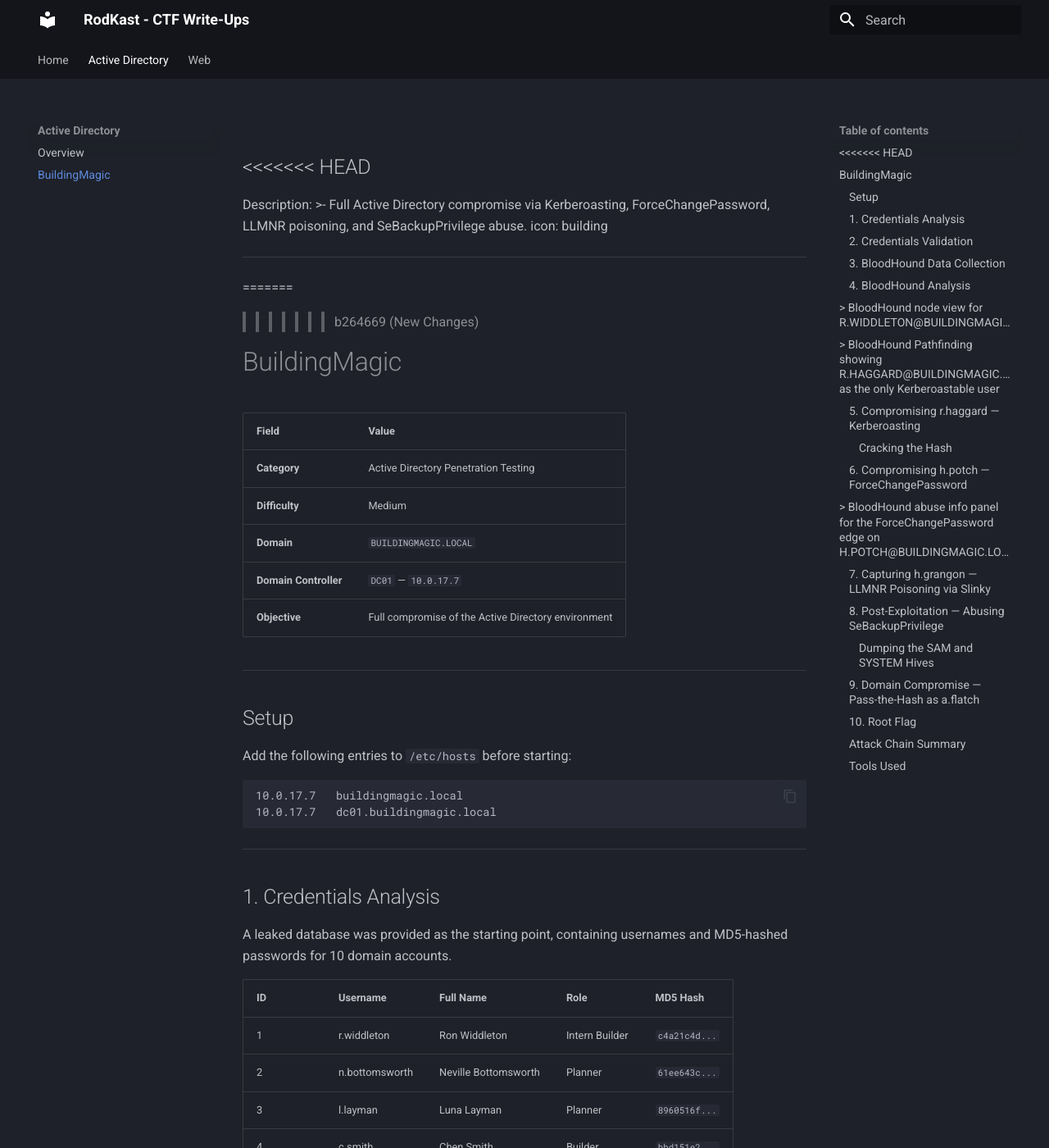
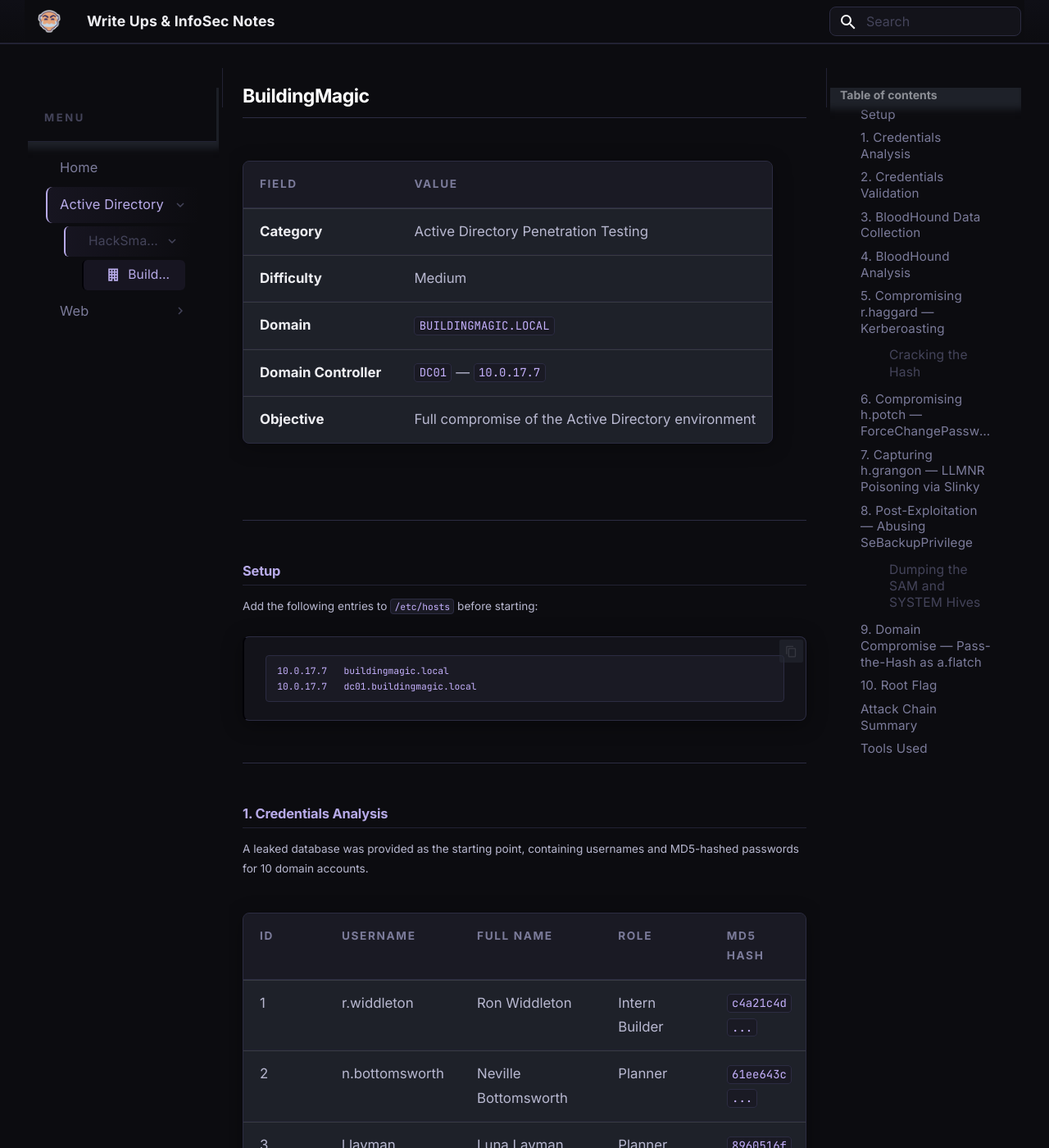
Before and after one commit to RodKast/ctf-writeups, an MkDocs documentation site: the page built from docs/active-directory/hacksmarter/BuildingMagic_WriteUp.md, in a window 1280 px wide and 1400 px high. Shown: the whole window at 82% size. Built offline with MkDocs 1.6.1 and Material for MkDocs 9.7.7, drawn with Linux system fonts in a browser that asks for light colours; some of the changed text lies outside the part shown.

Commit message:
Customize UI - Fix Issues

````diff
--- a/docs/active-directory/BuildingMagic_WriteUp.md
+++ b/docs/active-directory/hacksmarter/BuildingMagic_WriteUp.md
@@ -1,13 +1,9 @@
-<<<<<<< HEAD
 ---
-Description: >-
+description: >-
   Full Active Directory compromise via Kerberoasting, ForceChangePassword, LLMNR
   poisoning, and SeBackupPrivilege abuse.
-icon: building
+icon: material/office-building
 ---
-
-=======
->>>>>>> b264669 (New Changes)
 # BuildingMagic
 
 | Field                 | Value                                               |
@@ -51,8 +47,8 @@ A leaked database was provided as the starting point, containing usernames and M
 After cracking the hashes offline, two valid plaintext credentials were recovered:
 
 ```
-r.widdleton : lilronron
-t.ren        : shadowhex7
+r.widdleton:lilronron
+t.ren:shadowhex7
 ```
 
 ***
@@ -97,14 +93,8 @@ Collection methods resolved: `acl, adcs, container, dcom, group, localadmin, log
 
 ## 4. BloodHound Analysis
 
-<<<<<<< HEAD
-![BloodHound node view for R.WIDDLETON](../.gitbook/assets/bloodhound-widdleton-node.png)
-
-> BloodHound node view for `R.WIDDLETON@BUILDINGMAGIC.LOCAL`
-=======
 ![BloodHound node view for R.WIDDLETON](images/bloodhound-widdleton-node.png)
 *BloodHound node view for `R.WIDDLETON@BUILDINGMAGIC.LOCAL`*
->>>>>>> b264669 (New Changes)
 
 Analysis of `r.widdleton` showed:
 
@@ -115,14 +105,8 @@ Analysis of `r.widdleton` showed:
 
 BloodHound's **Kerberoastable Users** query revealed a single target:
 
-<<<<<<< HEAD
-![BloodHound Kerberoastable users query showing R.HAGGARD](../.gitbook/assets/bloodhound-haggard-kerberoastable.png)
-
-> BloodHound Pathfinding showing `R.HAGGARD@BUILDINGMAGIC.LOCAL` as the only Kerberoastable user
-=======
 ![BloodHound Kerberoastable users query showing R.HAGGARD](images/bloodhound-haggard-kerberoastable.png)
 *BloodHound Pathfinding showing `R.HAGGARD@BUILDINGMAGIC.LOCAL` as the only Kerberoastable user*
->>>>>>> b264669 (New Changes)
 
 **Attack path identified:**
 
@@ -169,14 +153,8 @@ SMB validation confirmed the credentials. `r.haggard` now has READ access to `NE
 
 BloodHound revealed that `r.haggard` holds the `ForceChangePassword` edge over `h.potch`, meaning the password can be reset without knowing the current one.
 
-<<<<<<< HEAD
-![BloodHound ForceChangePassword abuse panel for H.POTCH](../.gitbook/assets/bloodhound-potch-forcechangepassword.png)
-
-> BloodHound abuse info panel for the ForceChangePassword edge on `H.POTCH@BUILDINGMAGIC.LOCAL`
-=======
 ![BloodHound ForceChangePassword abuse panel for H.POTCH](images/bloodhound-potch-forcechangepassword.png)
 *BloodHound abuse info panel for the ForceChangePassword edge on `H.POTCH@BUILDINGMAGIC.LOCAL`*
->>>>>>> b264669 (New Changes)
 
 Using Samba's `net rpc` tool:
 
--- /dev/null
+++ b/docs/active-directory/hacksmarter/index.md
@@ -0,0 +1,7 @@
+# HackSmarter
+
+Write-ups from the HackSmarter Active Directory lab environment.
+
+| Machine | Techniques | Difficulty |
+|---------|-----------|------------|
+| [BuildingMagic](BuildingMagic_WriteUp.md) | Kerberoasting, ForceChangePassword, LLMNR Poisoning, SeBackupPrivilege | Medium |
--- /dev/null
+++ b/docs/assets/custom.css
@@ -0,0 +1,412 @@
+/* ─── Base font scale ────────────────────────────────────────── */
+html {
+  font-size: 125% !important;
+}
+
+/* ─── Variables ──────────────────────────────────────────────── */
+:root {
+  --accent:        #b7aae8;
+  --accent-dim:    #020106;
+  --accent-subtle: rgba(167, 139, 250, 0.07);
+  --accent-glow:   rgba(167, 139, 250, 0.15);
+
+  --bg:            #0c0c10;
+  --surface:       #13131a;
+  --surface-2:     #1a1a24;
+  --surface-3:     #20202e;
+
+  --border:        #222233;
+  --border-light:  #2c2c42;
+
+  --text-primary:   #eeeef2;
+  --text-secondary: #7b7b9a;
+  --text-muted:     #44445a;
+
+  --md-primary-fg-color:          #0c0c10;
+  --md-primary-fg-color--light:   #13131a;
+  --md-primary-fg-color--dark:    #080810;
+  --md-default-bg-color:          #0c0c10;
+  --md-default-fg-color:          #eeeef2;
+  --md-default-fg-color--light:   #7b7b9a;
+  --md-default-fg-color--lighter: #44445a;
+  --md-code-bg-color:             #13131a;
+  --md-code-fg-color:             #cdd6f4;
+  --md-accent-fg-color:           #a78bfa;
+  --md-typeset-a-color:           #a78bfa;
+}
+
+/* ─── Global surfaces ────────────────────────────────────────── */
+body,
+.md-main,
+.md-main__inner,
+.md-content,
+.md-content__inner,
+.md-sidebar,
+.md-sidebar__scrollwrap,
+.md-sidebar__inner,
+.md-nav,
+.md-header,
+.md-header__inner,
+.md-footer,
+.md-footer__inner,
+.md-tabs,
+.md-tabs__inner {
+  background-color: var(--bg) !important;
+}
+
+/* ─── Header ─────────────────────────────────────────────────── */
+.md-header {
+  background: linear-gradient(180deg, #0f0f16 0%, #0c0c10 100%) !important;
+  border-bottom: 1px solid var(--border);
+  box-shadow: 0 1px 0 var(--border) !important;
+}
+
+.md-header__title {
+  font-weight: 600;
+  font-size: 0.88rem;
+  letter-spacing: 0.01em;
+  color: var(--text-primary);
+}
+
+.md-header__button.md-logo img {
+  height: 28px;
+  width: 28px;
+  object-fit: contain;
+  filter: brightness(0.9);
+  transition: filter 0.2s ease;
+}
+
+.md-header__button.md-logo:hover img {
+  filter: brightness(1.1);
+}
+
+/* ─── Sidebar borders ────────────────────────────────────────── */
+.md-sidebar--primary {
+  border-right: 1px solid var(--border);
+  background: var(--bg) !important;
+}
+
+.md-sidebar--secondary {
+  border-left: 1px solid var(--border);
+  background: var(--bg) !important;
+}
+
+/* ─── Left nav ───────────────────────────────────────────────── */
+
+/* Site title in sidebar → replaced with "Menu" */
+.md-nav--primary .md-nav__title {
+  font-size: 0 !important;
+  padding: 1.4rem 1rem 1rem;
+  background: transparent;
+  border-bottom: 1px solid var(--border);
+  margin-bottom: 0.5rem;
+  display: flex;
+  align-items: center;
+}
+
+.md-nav--primary .md-nav__title::after {
+  content: "Menu";
+  font-size: 0.65rem;
+  font-weight: 700;
+  letter-spacing: 0.2em;
+  text-transform: uppercase;
+  color: var(--text-muted);
+}
+
+/* Nav items */
+.md-nav__item {
+  padding: 0 0.5rem;
+}
+
+.md-nav__link {
+  font-size: 0.82rem;
+  font-weight: 450;
+  color: var(--text-secondary) !important;
+  padding: 0.55rem 0.85rem;
+  border-radius: 8px;
+  margin: 2px 0;
+  display: flex;
+  align-items: center;
+  justify-content: space-between;
+  transition: color 0.15s ease, background-color 0.15s ease;
+  letter-spacing: 0.01em;
+}
+
+.md-nav__link:hover {
+  color: var(--text-primary) !important;
+  background-color: var(--surface-2) !important;
+}
+
+/* Active item */
+.md-nav__item--active > .md-nav__link,
+.md-nav__link--active {
+  color: var(--accent) !important;
+  background: linear-gradient(90deg, var(--accent-subtle) 0%, transparent 100%) !important;
+  font-weight: 500;
+  border-left: 2px solid var(--accent);
+  padding-left: calc(0.85rem - 2px);
+}
+
+/* Expand arrow */
+.md-nav__icon {
+  font-size: 0.7rem;
+  color: var(--text-muted);
+  transition: transform 0.2s ease, color 0.15s ease;
+  margin-left: auto;
+  flex-shrink: 0;
+}
+
+.md-nav__link:hover .md-nav__icon {
+  color: var(--text-secondary);
+}
+
+/* Nested items (sub-pages) */
+.md-nav__item .md-nav .md-nav__link {
+  font-size: 0.78rem;
+  padding: 0.42rem 0.85rem 0.42rem 1.4rem;
+  color: var(--text-muted) !important;
+  border-radius: 6px;
+}
+
+.md-nav__item .md-nav .md-nav__link:hover {
+  color: var(--text-secondary) !important;
+  background-color: var(--surface) !important;
+}
+
+.md-nav__item .md-nav .md-nav__link--active {
+  color: var(--accent) !important;
+  background: var(--accent-subtle) !important;
+  border-left: 2px solid var(--accent-dim);
+  padding-left: calc(1.4rem - 2px);
+}
+
+/* ─── TOC (right sidebar) ────────────────────────────────────── */
+.md-nav--secondary .md-nav__link {
+  font-size: 0.76rem;
+  color: var(--text-secondary) !important;
+  background: transparent !important;
+  padding: 0.22rem 0.75rem;
+  border-radius: 0;
+  margin: 0;
+  transition: color 0.15s ease, padding-left 0.15s ease;
+}
+
+.md-nav--secondary .md-nav__link:hover {
+  color: var(--accent) !important;
+  background: transparent !important;
+  padding-left: 1rem;
+}
+
+.md-nav--secondary .md-nav__link--active {
+  color: var(--accent) !important;
+  background: transparent !important;
+  border-left: 2px solid var(--accent-dim);
+}
+
+/* ─── Search ─────────────────────────────────────────────────── */
+.md-search__form {
+  background-color: var(--surface) !important;
+  border: 1px solid var(--border-light);
+  border-radius: 8px;
+  transition: border-color 0.2s ease, box-shadow 0.2s ease;
+}
+
+.md-search__form:focus-within {
+  border-color: var(--accent-dim);
+  box-shadow: 0 0 0 3px var(--accent-glow);
+}
+
+.md-search__input {
+  background-color: transparent !important;
+  font-size: 0.8rem;
+  color: var(--text-primary);
+}
+
+.md-search__input::placeholder {
+  color: var(--text-muted);
+}
+
+/* ─── Typography ─────────────────────────────────────────────── */
+.md-typeset {
+  font-size: 0.68rem;
+  line-height: 1.75;
+  color: var(--text-primary);
+}
+
+.md-typeset h1 {
+  font-size: 1.15rem;
+  font-weight: 700;
+  letter-spacing: -0.02em;
+  color: #ffffff;
+  padding-bottom: 0.5rem;
+  border-bottom: 1px solid var(--border-light);
+  margin-bottom: 1.2rem;
+}
+
+.md-typeset h2 {
+  font-size: 0.82rem;
+  font-weight: 600;
+  color: var(--accent);
+  margin-top: 1.8rem;
+  padding-bottom: 0.25rem;
+  border-bottom: 1px solid var(--border);
+}
+
+.md-typeset h3 {
+  font-size: 0.74rem;
+  font-weight: 600;
+  color: var(--text-primary);
+  margin-top: 1.2rem;
+}
+
+.md-typeset h4, .md-typeset h5 {
+  font-size: 0.7rem;
+  color: var(--text-secondary);
+  font-weight: 500;
+}
+
+.md-typeset p {
+  color: #b8b8d0;
+}
+
+.md-typeset strong {
+  color: var(--text-primary);
+  font-weight: 600;
+}
+
+.md-typeset a {
+  color: var(--accent) !important;
+  text-decoration: none;
+  transition: color 0.15s ease, opacity 0.15s ease;
+}
+
+.md-typeset a:hover {
+  color: #c4b0fc !important;
+  opacity: 0.9;
+}
+
+.md-typeset hr {
+  border-color: var(--border-light);
+  margin: 2.5rem 0;
+}
+
+/* ─── Inline code ────────────────────────────────────────────── */
+.md-typeset code {
+  background-color: var(--surface-2);
+  color: #c4b0fc;
+  border: 1px solid var(--border-light);
+  border-radius: 4px;
+  padding: 0.1em 0.38em;
+  font-size: 0.83em;
+}
+
+/* ─── Code blocks ────────────────────────────────────────────── */
+.highlight {
+  background-color: var(--surface) !important;
+  border: 1px solid var(--border-light);
+  border-left: 2px solid var(--accent-dim);
+  border-radius: 8px;
+  overflow: hidden;
+  margin: 1.2rem 0;
+  box-shadow: 0 4px 24px rgba(0, 0, 0, 0.4);
+}
+
+.highlight pre {
+  background-color: transparent !important;
+  padding: 1.1rem 1.3rem;
+  margin: 0;
+  line-height: 1.7;
+}
+
+.md-clipboard {
+  color: var(--text-muted) !important;
+  transition: color 0.2s ease;
+}
+
+.md-clipboard:hover {
+  color: var(--accent) !important;
+}
+
+/* ─── Tables ─────────────────────────────────────────────────── */
+.md-typeset table:not([class]) {
+  border: 1px solid var(--border-light);
+  border-radius: 8px;
+  overflow: hidden;
+  border-collapse: separate;
+  border-spacing: 0;
+  width: 100%;
+  margin: 1.4rem 0;
+  font-size: 0.84rem;
+  box-shadow: 0 4px 24px rgba(0, 0, 0, 0.3);
+}
+
+.md-typeset table:not([class]) th {
+  background-color: var(--surface-2);
+  color: var(--text-secondary);
+  font-size: 0.68rem;
+  font-weight: 600;
+  letter-spacing: 0.12em;
+  text-transform: uppercase;
+  border-bottom: 1px solid var(--border-light);
+  padding: 0.8rem 1rem;
+}
+
+.md-typeset table:not([class]) td {
+  border-bottom: 1px solid var(--border);
+  padding: 0.65rem 1rem;
+  color: #b8b8d0;
+}
+
+.md-typeset table:not([class]) tr:last-child td {
+  border-bottom: none;
+}
+
+.md-typeset table:not([class]) tr:hover td {
+  background-color: var(--surface);
+  color: var(--text-primary);
+}
+
+/* ─── Blockquotes ────────────────────────────────────────────── */
+.md-typeset blockquote {
+  border-left: 2px solid var(--accent-dim);
+  background-color: var(--surface);
+  color: var(--text-secondary);
+  padding: 0.8rem 1.2rem;
+  border-radius: 0 8px 8px 0;
+  margin: 1.2rem 0;
+  font-style: italic;
+}
+
+/* ─── Admonitions ────────────────────────────────────────────── */
+.md-typeset .admonition {
+  background-color: var(--surface) !important;
+  border: 1px solid var(--border-light);
+  border-left: 3px solid var(--accent-dim);
+  border-radius: 8px;
+  box-shadow: none;
+}
+
+/* ─── Footer ─────────────────────────────────────────────────── */
+.md-footer {
+  background: var(--bg) !important;
+  border-top: 1px solid var(--border);
+}
+
+.md-footer-meta {
+  background-color: var(--bg) !important;
+}
+
+.md-footer__link {
+  color: var(--text-muted) !important;
+  transition: color 0.2s ease;
+}
+
+.md-footer__link:hover {
+  color: var(--accent) !important;
+}
+
+/* ─── Scrollbar ──────────────────────────────────────────────── */
+::-webkit-scrollbar { width: 4px; height: 4px; }
+::-webkit-scrollbar-track { background: var(--bg); }
+::-webkit-scrollbar-thumb { background: var(--border-light); border-radius: 10px; }
+::-webkit-scrollbar-thumb:hover { background: var(--accent-dim); }
--- a/mkdocs.yml
+++ b/mkdocs.yml
@@ -1,28 +1,36 @@
-site_name: RodKast - CTF Write-Ups
+site_name: Write Ups & InfoSec Notes
 site_url: https://RodKast.github.io/ctf-writeups
 site_description: Penetration testing notes, CTF solutions, and red team exercises.
 site_author: RodKast
 
 theme:
   name: material
+  logo: assets/fsociety.png
+  favicon: assets/fsociety.png
   palette:
     scheme: slate
     primary: black
-    accent: deep orange
+    accent: deep purple
+  font:
+    text: Inter
+    code: JetBrains Mono
   features:
-    - navigation.tabs
-    - navigation.sections
     - navigation.top
     - search.highlight
+    - search.suggest
     - content.code.copy
+    - toc.follow
+
+extra_css:
+  - assets/custom.css
 
 nav:
   - Home: index.md
   - Active Directory:
-    - Overview: active-directory/index.md
-    - BuildingMagic: active-directory/BuildingMagic_WriteUp.md
+    - HackSmarter:
+      - BuildingMagic: active-directory/hacksmarter/BuildingMagic_WriteUp.md
   - Web:
-    - Overview: web/index.md
+    - Overview: web/README.md
 
 markdown_extensions:
   - admonition
````
Also changed, not shown: docs/active-directory/index.md (+1 -1 lines), docs/index.md (+3 -3 lines), docs/active-directory/hacksmarter/images/bloodhound-haggard-kerberoastable.png (renamed from docs/active-directory/images/bloodhound-haggard-kerberoastable.png), docs/active-directory/hacksmarter/images/bloodhound-potch-forcechangepassword.png (renamed from docs/active-directory/images/bloodhound-potch-forcechangepassword.png), docs/active-directory/hacksmarter/images/bloodhound-widdleton-node.png (renamed from docs/active-directory/images/bloodhound-widdleton-node.png), docs/assets/fsociety.png (added).
